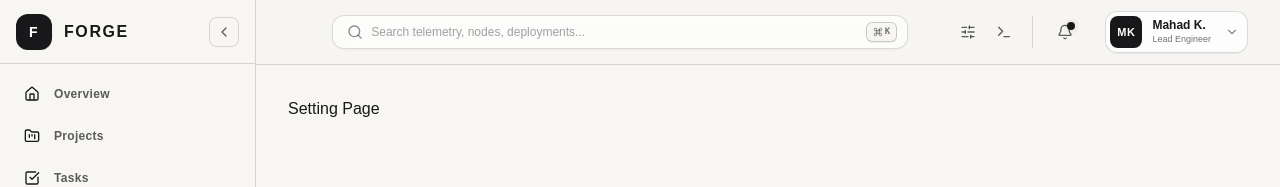
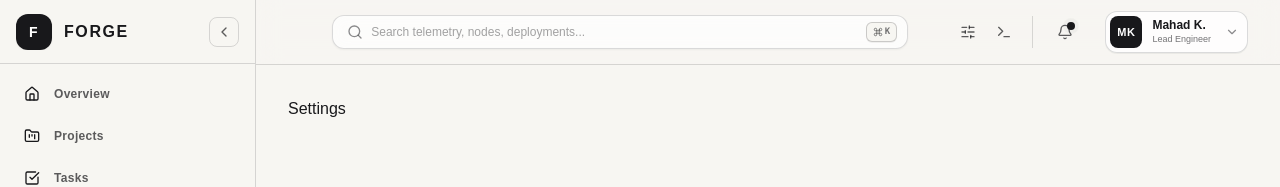
Before and after one commit to MforMahad/alyoxa-forge, a Next.js app: page /dashboard/settings in a window 1280 px wide. Shown: the top 187 px of the page. Built offline with nearby package versions, Linux system fonts and the light colour scheme.

Commit message:
created new pages for the future work

```diff
--- a/app/dashboard/projects/page.tsx
+++ b/app/dashboard/projects/page.tsx
@@ -1,3 +1,5 @@
+export const dynamic = "force-dynamic";
+
   import { getDatabase } from "@/lib/db/mongodb";
   import CreateProjectModal from "./create-project-modal";
   import ProjectCard from "@/components/dashboard/Projects/Project-card";
--- a/app/dashboard/settings/page.tsx
+++ b/app/dashboard/settings/page.tsx
@@ -2,7 +2,7 @@ export default function Settings(){
 
     return(
         <section>
-            <h2>Setting Page</h2>
+            <h2>Settings</h2>
         </section>
     )
 }
```
Lines whose indentation alone changed are shown as unchanged.
